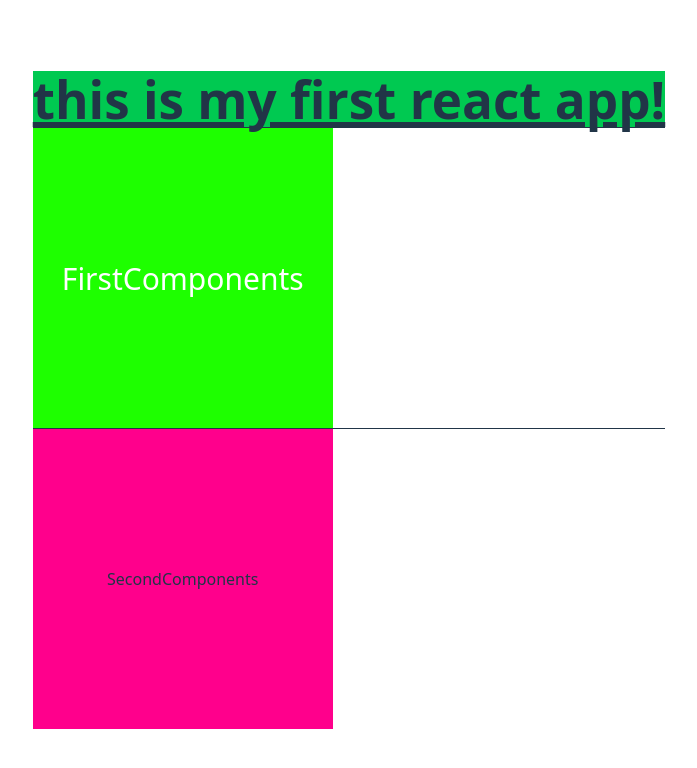
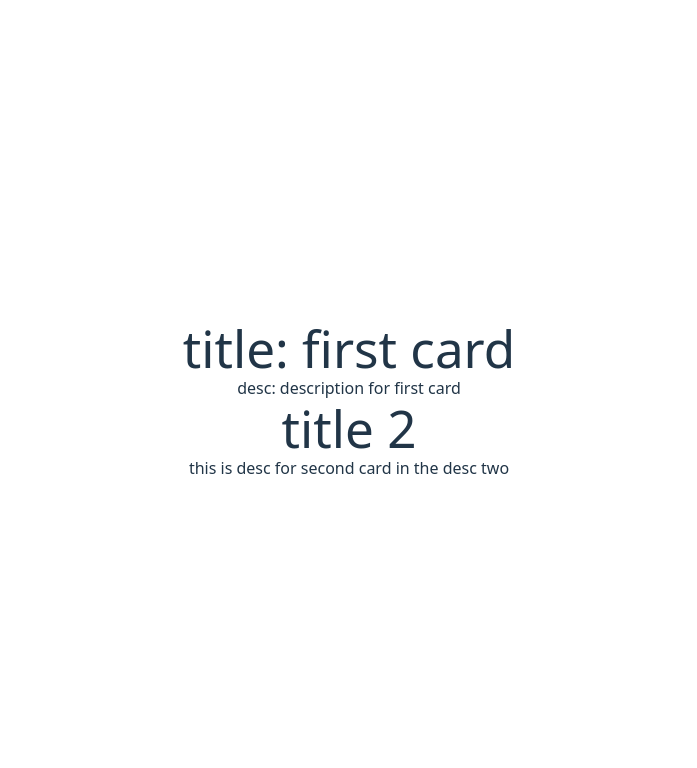
Before and after one commit to Prodev2026/react-tutorial, a React (Vite) app in the folder hello/: page / in a window 1280 px wide. Shown: the top 768 px of the page, without its empty margins (291-988 px from the left). Built offline with nearby package versions, Linux system fonts and the light colour scheme.

Commit message:
fragment and props

```diff
--- a/hello/src/App.jsx
+++ b/hello/src/App.jsx
@@ -1,22 +1,14 @@
 import { useState } from 'react'
-import reactLogo from './assets/react.svg'
-import viteLogo from '/vite.svg'
 import './App.css'
-import FirstComponents from './FirstComponents';
-import SecondComponents from './SecondComponents';
+import Container from './Container';
+
 
 function App() {
   const [counterValue, setCounterValue] = useState(0);
   return (
-    <>
-    <h1 className="text-3xl font-bold underline bg-green-500">
-    this is my first react app!
-  </h1>
-    <hr />
-      <FirstComponents/>
-        <hr />
-      <SecondComponents/>
-      </>
+      <div>
+        <Container/>
+      </div>
   );
 }
 
--- /dev/null
+++ b/hello/src/Container.jsx
@@ -0,0 +1,21 @@
+import React from 'react'
+import SecondCard from './SecondCard'
+import FirstCard  from './firstCard'
+export default function Container() {
+
+  const firstObject = {
+    title:"first card",
+    desc: "description for first card"
+  }
+
+  return (
+    <div>
+      <FirstCard
+      firstObject={firstObject}/>
+      <SecondCard
+        title="title 2"
+      desc="this is desc for second card in the desc two"
+      />
+    </div>
+  )
+}
--- /dev/null
+++ b/hello/src/SecondCard.jsx
@@ -0,0 +1,10 @@
+import React from 'react'
+
+export default function SecondCard(props) {
+  return (
+    <div>
+      <h1>{props.title}</h1>
+      <p>{props.desc}</p>
+    </div>
+  )
+}
--- /dev/null
+++ b/hello/src/firstCard.jsx
@@ -0,0 +1,10 @@
+import React from 'react'
+
+export default function FirstCard({firstObject}) {
+  return (
+    <div>
+      <h1>title: {firstObject.title}</h1>
+      <p>desc: {firstObject.desc}</p>
+    </div>
+  )
+}
--- a/hello/src/index.css
+++ b/hello/src/index.css
@@ -1,3 +1,4 @@
+@import "tailwindcss";
 :root {
   font-family: system-ui, Avenir, Helvetica, Arial, sans-serif;
   line-height: 1.5;
```
Also changed, not shown: 1 other file (tests, documents, lock files or other folders).
